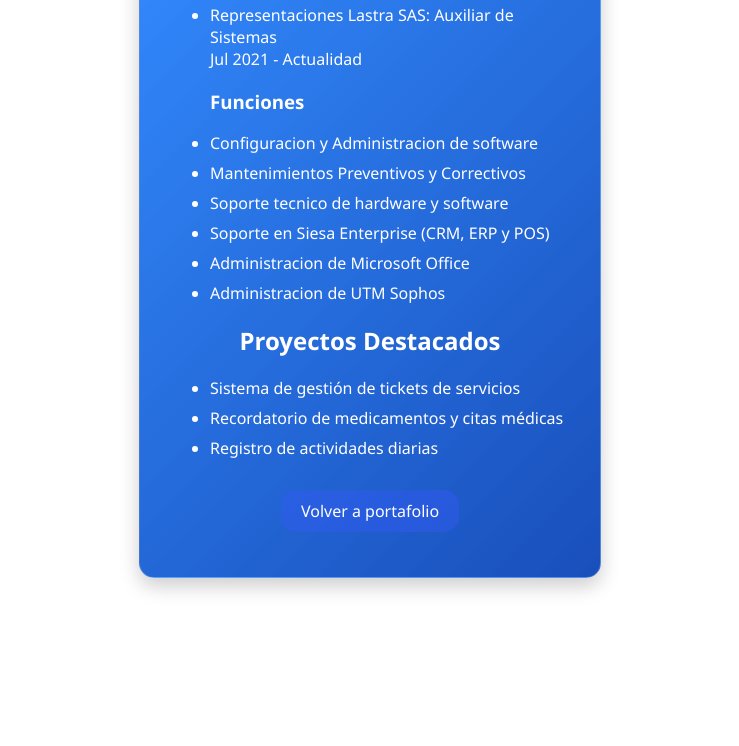
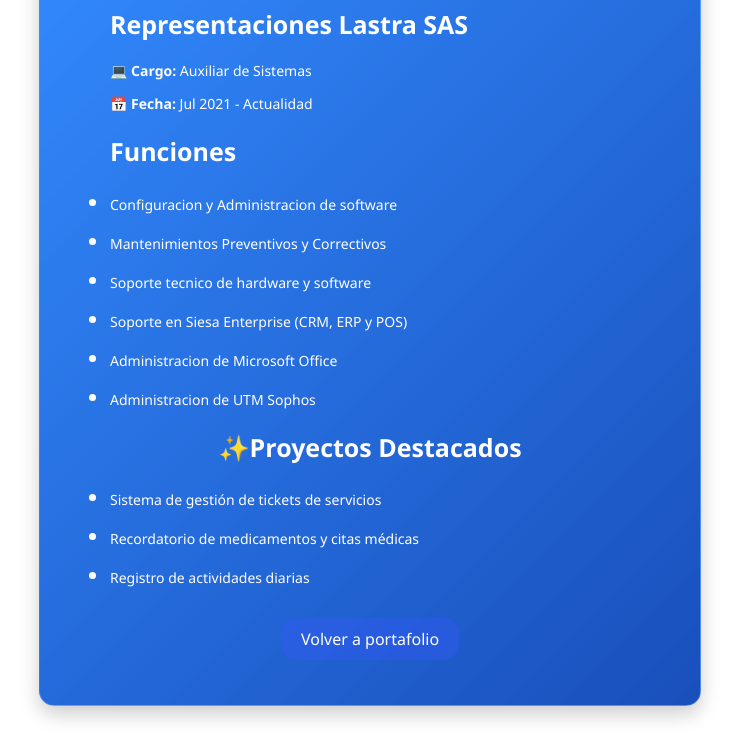
Before and after one commit to JuanG202/VanillaJS-Granja, a website: page experience.html in a window 1280 px wide. Shown: the part 140-886 px from the top of the page, without its empty margins (270-1009 px from the left). Before the commit the page ends 800 px from the top, so only its background shows below. Drawn offline with Linux system fonts and the light colour scheme.

Commit message:
Modifique mis css, actualice informacion sobre experiencia, educacion y index

```diff
--- a/experience.html
+++ b/experience.html
@@ -7,25 +7,31 @@
 </head>
 <body>
     <div class="card">
-        <h2>Experiencia</h2>
+        <h2>🧑‍💻 Experiencia Laboral</h2>
         <ul>
-            <li>Representaciones Lastra SAS: Auxiliar de Sistemas <br> Jul 2021 - Actualidad </li>
-            <h3>Funciones</h3>
-            <li>Configuracion y Administracion de software</li>
-            <li>Mantenimientos Preventivos y Correctivos</li>
-            <li>Soporte tecnico de hardware y software</li>
-            <li>Soporte en Siesa Enterprise (CRM, ERP y POS)</li>
-            <li>Administracion de Microsoft Office</li>
-            <li>Administracion de UTM Sophos</li>
+            <h2>Representaciones Lastra SAS</h2>
+            <p><strong>💻 Cargo:</strong> Auxiliar de Sistemas </p>
+            <p><strong>📅 Fecha:</strong> Jul 2021 - Actualidad </p>
+        <h2>Funciones</h2>
 
-
+        <div class="card2">
+            <li><p>Configuracion y Administracion de software</p></li>
+            <li><p>Mantenimientos Preventivos y Correctivos</p></li>
+            <li><p>Soporte tecnico de hardware y software</p></li>
+            <li><p>Soporte en Siesa Enterprise (CRM, ERP y POS)</p></li>
+            <li><p>Administracion de Microsoft Office</p></li>
+            <li><p>Administracion de UTM Sophos</p></li>
+        </div>
 
         </ul>
-        <h2>Proyectos Destacados</h2>
+        <h2>✨Proyectos Destacados</h2>
         <ul>
-            <li>Sistema de gestión de tickets de servicios</li>
-            <li>Recordatorio de medicamentos y citas médicas</li>
-            <li>Registro de actividades diarias</li>
+
+            <div class="card3">
+            <li><p>Sistema de gestión de tickets de servicios</p></li>
+            <li><p>Recordatorio de medicamentos y citas médicas</p></li>
+            <li><p>Registro de actividades diarias</p></li>
+        </div>
 
         </ul>
 
--- a/styles.css
+++ b/styles.css
@@ -1,5 +1,5 @@
 .card {
-    max-width: 400px;
+    max-width: 600px;
     margin: 40px auto;
     background: linear-gradient(135deg, rgba(0,110,255,0.8), rgba(0,60,180,0.9));
     padding: 30px;
@@ -24,8 +24,8 @@
 }
 
 .avatar{
-    width: 120px;
-    height: 120px;
+    width: 160px;
+    height: 160px;
     border-radius: 50%;
     object-fit: cover;
 }
@@ -78,6 +78,7 @@
 .card h2{
     color: white;
     font-weight: bold;
+    font-size: 25px;
 }
 
 .card ul{
@@ -89,4 +90,32 @@
 .card li{
     margin-bottom: 8px;
     color: white;
+    font-weight: bold;
+    font-size: 20px;
 }
+
+.card p{
+    font-size: 14px;
+}
+
+.card2 p{
+    font-size: 14px;
+}
+
+.card2 li {
+    margin-bottom: 8px;
+    color: white;
+    font-size: 20px;
+    font-weight: normal;
+}
+
+.card3 p{
+    font-size: 14px;
+}
+
+.card3 li {
+    margin-bottom: 8px;
+    color: white;
+    font-size: 20px;
+    font-weight: normal;
+}
```
Also changed, not shown: education.html (+14 -4 lines), index.html (+3 -1 lines).
